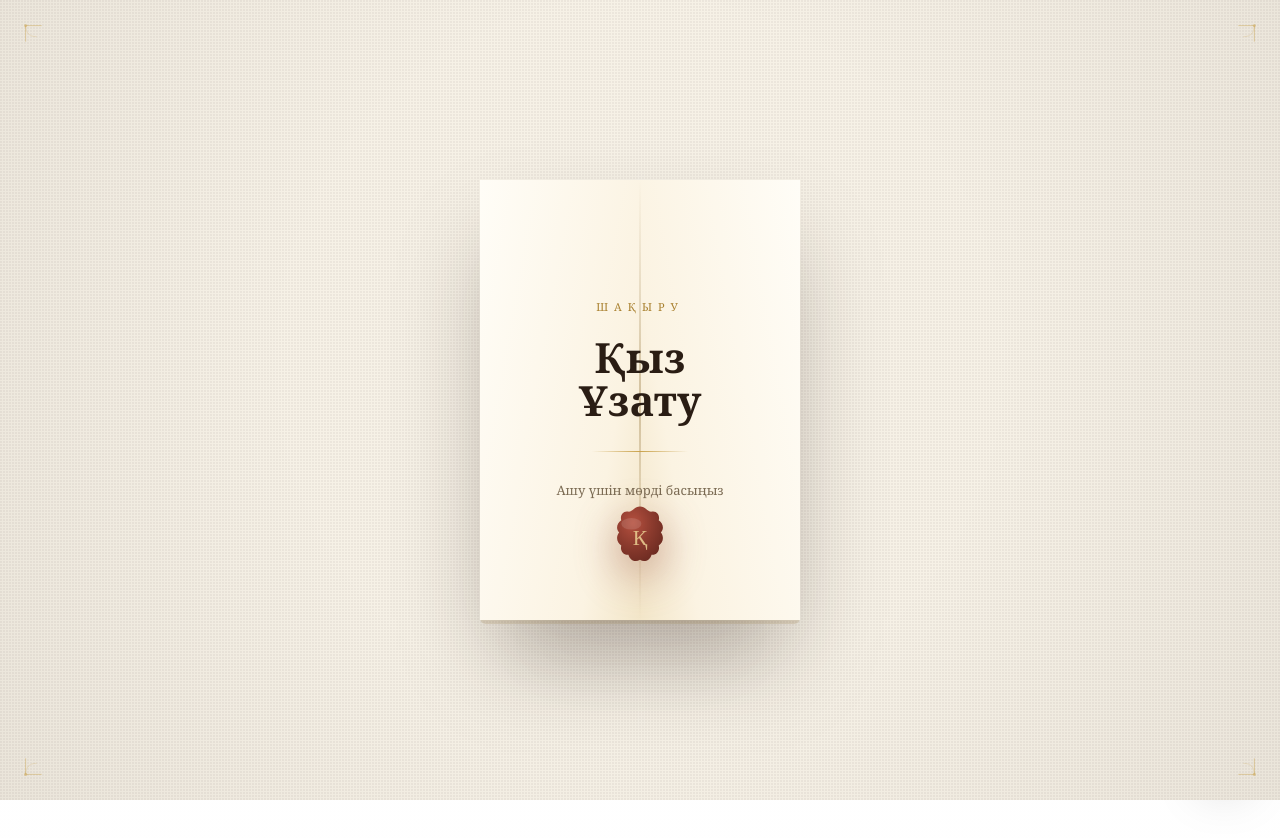
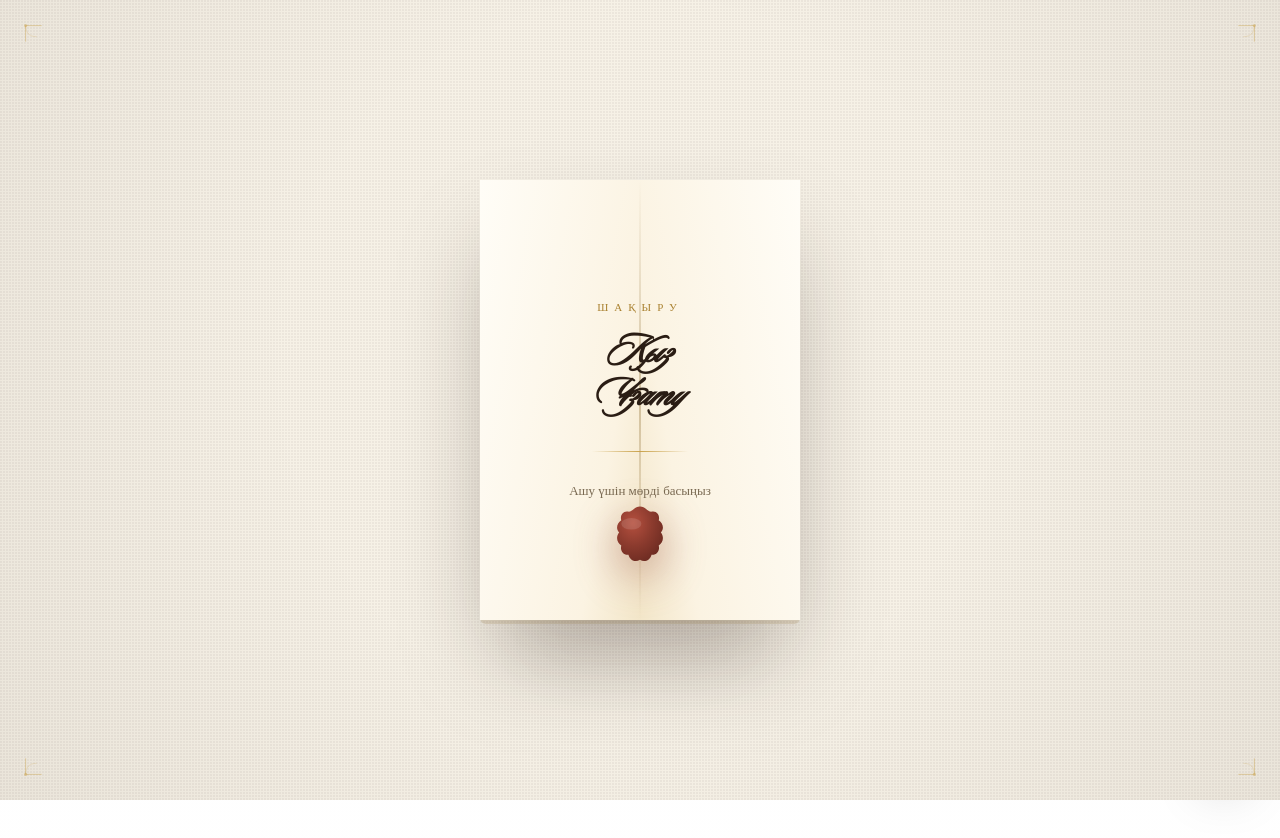
Before and after one commit to Ra-One-Bek/KorkemayQyzUzatu, a React (Vite) app: page / in a window 1280 px wide. Shown: the top 838 px of the page. Built offline with nearby package versions, Linux system fonts and the light colour scheme; a web font is replaced by a local one.

Commit message:
new commit

```diff
--- a/src/components/SplashScreen.tsx
+++ b/src/components/SplashScreen.tsx
@@ -139,11 +139,7 @@ export default function SplashScreen({
                   initial={{ opacity: 0, y: 14 }}
                   animate={{ opacity: 1, y: 0 }}
                   transition={{ delay: 0.55, duration: 0.7 }}
-                  className="mb-5 text-[11px] uppercase tracking-[6px] text-[#a9802f]"
-                  style={{
-                    fontFamily:
-                      "'Cormorant Garamond', Georgia, 'Times New Roman', serif",
-                  }}
+                  className="font-cormorant mb-5 text-[11px] uppercase tracking-[6px] text-[#a9802f]"
                 >
                   Шақыру
                 </motion.p>
@@ -152,11 +148,7 @@ export default function SplashScreen({
                   initial={{ opacity: 0, y: 22 }}
                   animate={{ opacity: 1, y: 0 }}
                   transition={{ delay: 0.75, duration: 0.85, ease: "easeOut" }}
-                  className="text-[2.6rem] font-semibold leading-[1.05] text-[#2a1d14]"
-                  style={{
-                    fontFamily:
-                      "'Playfair Display', Georgia, 'Times New Roman', serif",
-                  }}
+                  className="font-kz-1 text-[2.6rem] font-semibold leading-[1.05] text-[#2a1d14]"
                 >
                   Қыз
                 </motion.h1>
@@ -164,11 +156,7 @@ export default function SplashScreen({
                   initial={{ opacity: 0, y: 22 }}
                   animate={{ opacity: 1, y: 0 }}
                   transition={{ delay: 0.95, duration: 0.85, ease: "easeOut" }}
-                  className="text-[2.6rem] font-semibold leading-[1.05] text-[#2a1d14]"
-                  style={{
-                    fontFamily:
-                      "'Playfair Display', Georgia, 'Times New Roman', serif",
-                  }}
+                  className="font-kz-1 text-[2.6rem] font-semibold leading-[1.05] text-[#2a1d14]"
                 >
                   Ұзату
                 </motion.h1>
@@ -184,11 +172,7 @@ export default function SplashScreen({
                   initial={{ opacity: 0 }}
                   animate={{ opacity: 1 }}
                   transition={{ delay: 1.6, duration: 0.7 }}
-                  className="text-[13px] leading-relaxed text-[#7a6a52]"
-                  style={{
-                    fontFamily:
-                      "'Cormorant Garamond', Georgia, 'Times New Roman', serif",
-                  }}
+                  className="font-cormorant text-[13px] leading-relaxed text-[#7a6a52]"
                 >
                   Ашу үшін мөрді басыңыз
                 </motion.p>
@@ -327,7 +311,7 @@ function WaxSeal({ cracked }: { cracked: boolean }) {
           fill="#e7c98f"
           opacity="0.9"
         >
-          Қ
+
         </text>
         <ellipse
           cx="38"
--- a/src/index.css
+++ b/src/index.css
@@ -39,15 +39,14 @@ html,
 body,
 #root {
   min-height: 100%;
+  width: 100%;
 }
 
 body {
   overscroll-behavior: none;
+  overflow-x: hidden;
 }
 
-html {
-  scroll-behavior: smooth;
-}
 
 body {
   background: linear-gradient(
```
